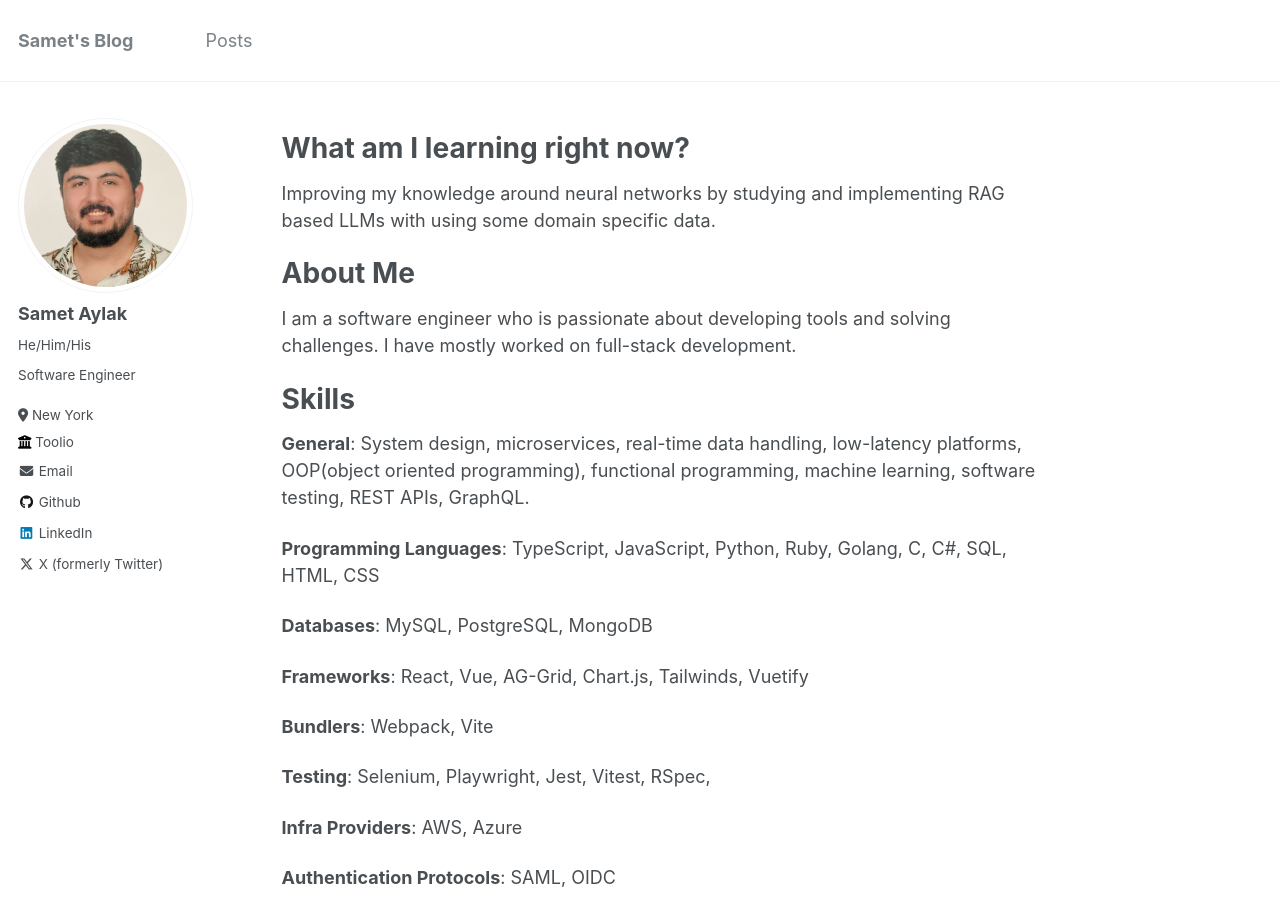
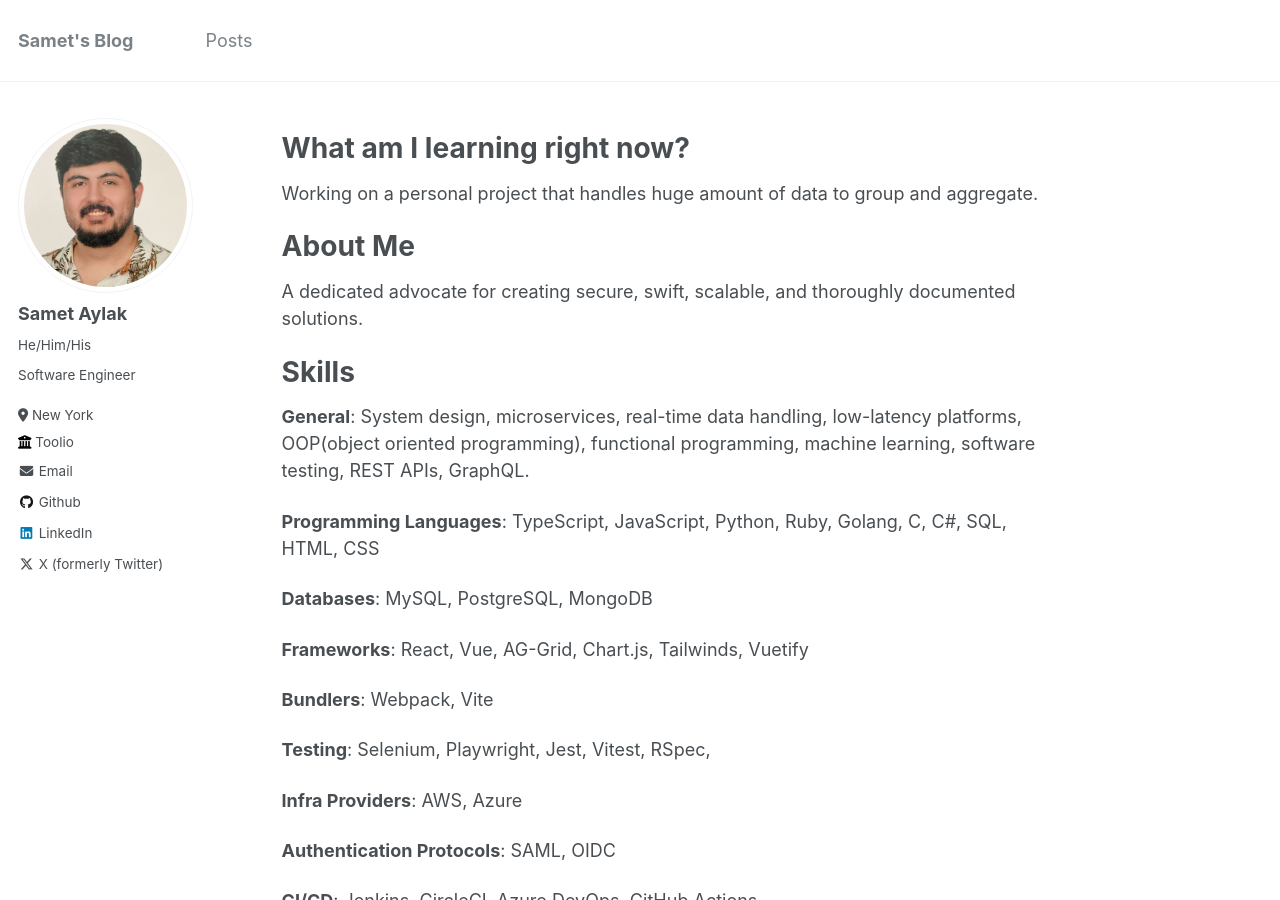
Before and after one commit to sametaylak/sametaylak.github.io, a Jekyll site: the page built from _pages/about.md, in a window 1280 px wide and 900 px high. Built offline with Jekyll 4.4.1, drawn with Linux system fonts in a browser that asks for light colours.

Commit message:
Update about.md

```diff
--- a/_pages/about.md
+++ b/_pages/about.md
@@ -9,11 +9,11 @@ redirect_from:
 
 What am I learning right now?
 ===
-Improving my knowledge around neural networks by studying and implementing RAG based LLMs with using some domain specific data.
+Working on a personal project that handles huge amount of data to group and aggregate.
 
 About Me
 ===
-I am a software engineer who is passionate about developing tools and solving challenges. I have mostly worked on full-stack development.
+A dedicated advocate for creating secure, swift, scalable, and thoroughly documented solutions.
 
 Skills
 ===
```
